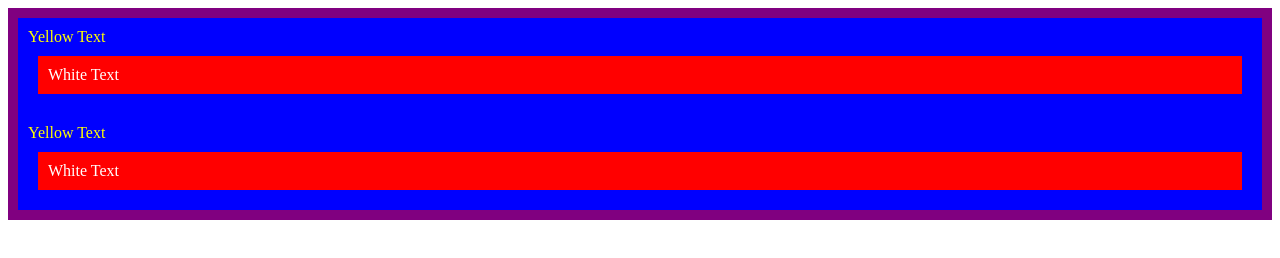
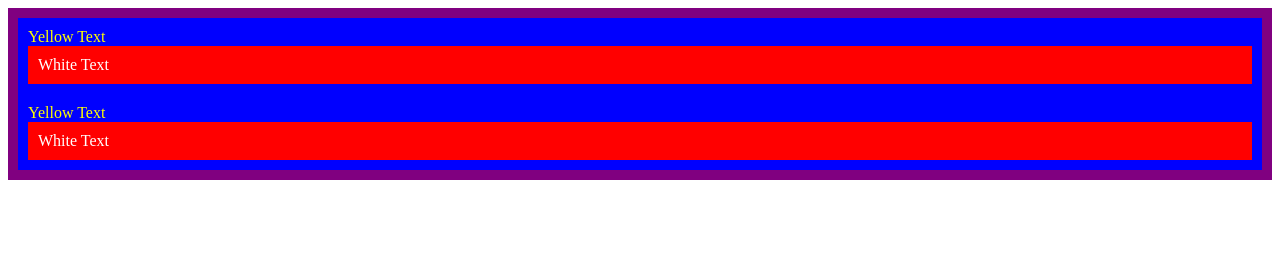
Before and after one commit to blazetornado2014/WebDevLearnings, a plain HTML site: page 7.0 CSS Cascading/index.html in a window 1280 px wide. Drawn offline with Linux system fonts and the light colour scheme.

Commit message:
Update style.css
Fixing formatting and tags

```diff
--- a/7.0 CSS Cascading/style.css
+++ b/7.0 CSS Cascading/style.css
@@ -13,14 +13,10 @@ p {
 
 #outer-box{
   background-color: purple;
-  padding: 10px;
 }
-.box{
-  background-color: blue;
-  padding: 10px;
+.inner-box{
+  background-color: red;
 }
 .white-text{
   color: white;
-  background-color: red;
-  padding: 10px;
 }
```
